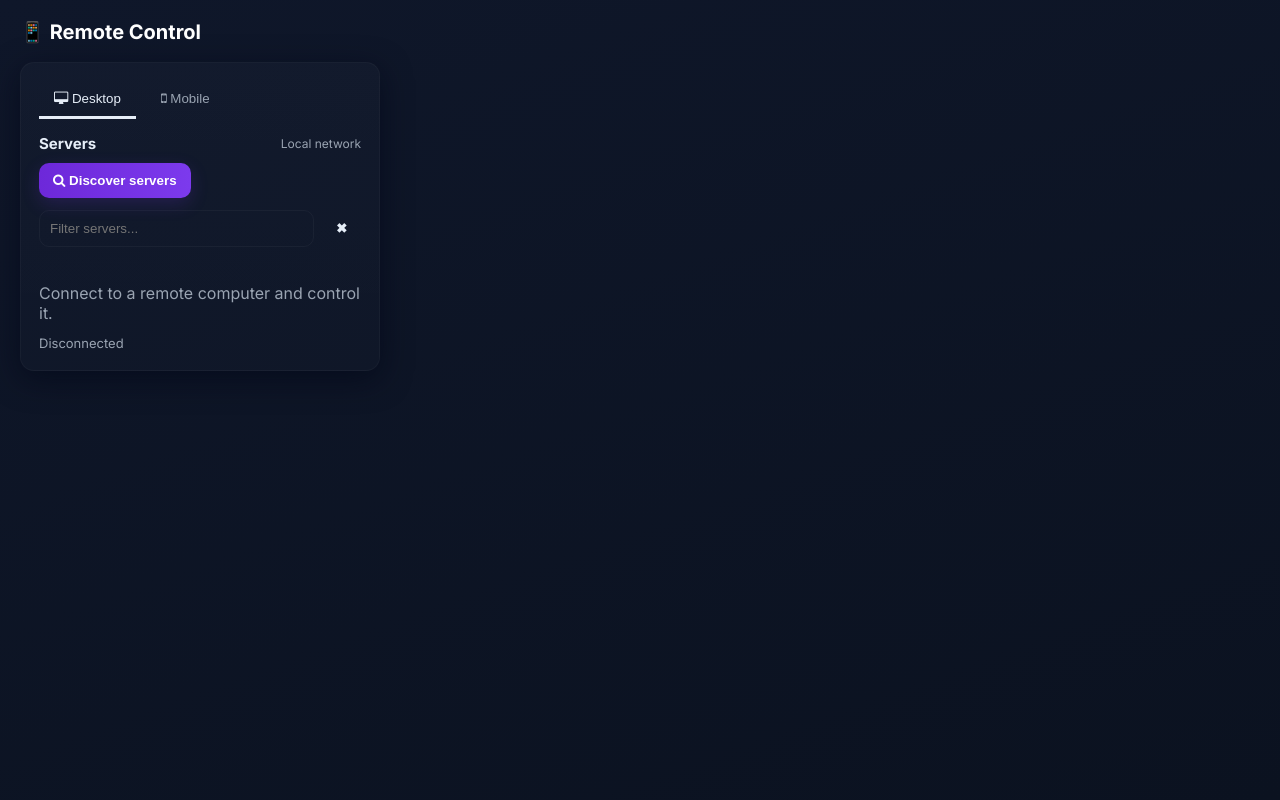
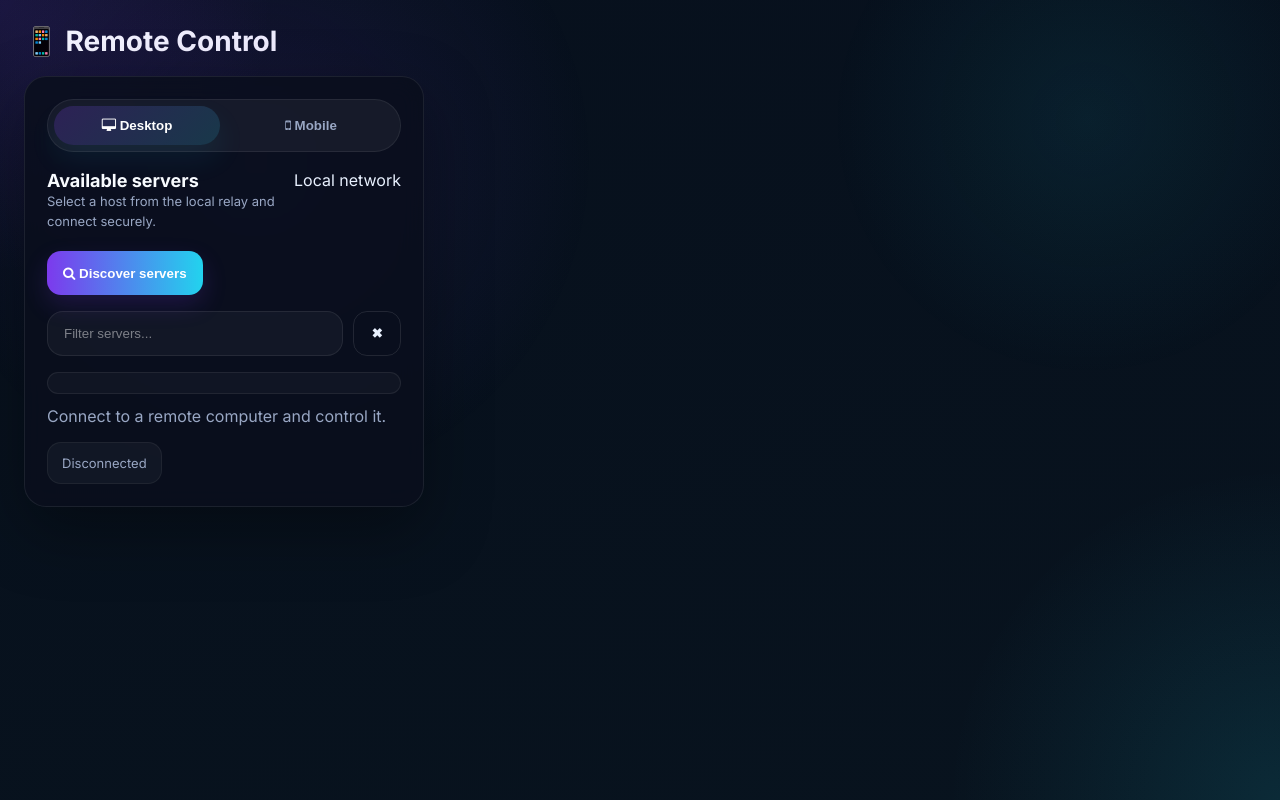
Before and after one commit to Davidhaba/remote-control, a Flask app: page / in a window 1280 px wide. Run offline with Flask 3, Linux system fonts and the light colour scheme; some libraries are stand-ins or nearby versions.

Commit message:
Add files via upload

```diff
--- a/static/style.css
+++ b/static/style.css
@@ -1,95 +1,133 @@
 :root {
-    --bg-1: #0f172a;
-    --bg-2: #0b1220;
-    --accent: #6d28d9;
-    --accent-2: #7c3aed;
-    --card-bg: #0b1220cc;
-    --glass: rgba(255, 255, 255, 0.04);
-    --muted: #9aa4b2;
-    --surface: #0b1220;
+    --bg-1: #07101d;
+    --bg-2: #08131e;
+    --accent: #7c3aed;
+    --accent-2: #22d3ee;
+    --card-bg: rgba(10, 14, 28, 0.86);
+    --surface: rgba(15, 22, 42, 0.86);
+    --muted: #99a7c4;
+    --border: rgba(255, 255, 255, 0.08);
+    --text: #e9f1ff;
 }
 
 * {
     box-sizing: border-box;
     margin: 0;
-    padding: 0
+    padding: 0;
 }
 
 html,
 body {
-    height: 100%
+    min-height: 100%;
 }
 
 body {
-    font-family: 'Inter', system-ui, -apple-system, 'Segoe UI', Roboto, Arial;
-    background: linear-gradient(160deg, var(--bg-1) 0%, var(--bg-2) 100%);
-    color: #e6eef8;
+    font-family: 'Inter', system-ui, -apple-system, 'Segoe UI', Roboto, Arial, sans-serif;
+    background: radial-gradient(circle at top left, rgba(124, 58, 237, 0.16), transparent 18%),
+        radial-gradient(circle at bottom right, rgba(34, 211, 238, 0.12), transparent 22%),
+        linear-gradient(160deg, var(--bg-1) 0%, var(--bg-2) 100%);
+    color: var(--text);
     min-height: 100vh;
     display: flex;
     flex-direction: column;
-    padding: 20px;
+    padding: 24px;
+}
+
+body::before {
+    content: '';
+    position: fixed;
+    inset: 0;
+    pointer-events: none;
+    background: radial-gradient(circle at 20% 20%, rgba(124, 58, 237, 0.12), transparent 28%),
+        radial-gradient(circle at 85% 15%, rgba(34, 211, 238, 0.08), transparent 20%);
 }
 
 .app-header {
     display: flex;
-    align-items: center;
-    gap: 12px;
-    margin-bottom: 18px
+    flex-direction: column;
+    gap: 8px;
+    margin-bottom: 18px;
 }
 
 .app-title {
-    font-size: 20px;
-    color: #fff;
-    font-weight: 700
+    font-size: 28px;
+    color: #f8fbff;
+    font-weight: 800;
 }
 
 .app-sub {
     color: var(--muted);
-    font-size: 13px
+    font-size: 14px;
+    max-width: 640px;
+    line-height: 1.6;
 }
 
 .layout {
     flex: 1;
     display: grid;
-    grid-template-columns: 360px 1fr;
-    gap: 20px;
-    align-items: start
+    grid-template-columns: minmax(320px, 400px) 1fr;
+    gap: 24px;
+    align-items: start;
 }
 
 .card {
-    background: linear-gradient(180deg, rgba(255, 255, 255, 0.02), rgba(255, 255, 255, 0.01));
-    border-radius: 14px;
-    padding: 18px;
-    box-shadow: 0 8px 30px rgba(2, 6, 23, 0.6);
-    border: 1px solid rgba(255, 255, 255, 0.03)
+    background: var(--card-bg);
+    border-radius: 22px;
+    padding: 22px;
+    box-shadow: 0 24px 65px rgba(0, 0, 0, 0.34);
+    border: 1px solid rgba(255, 255, 255, 0.08);
+    backdrop-filter: blur(12px);
+}
+
+.card-header {
+    display: flex;
+    justify-content: space-between;
+    align-items: flex-start;
+    gap: 12px;
+    margin-bottom: 20px;
+}
+
+.card-title {
+    font-size: 18px;
+    font-weight: 800;
+    color: #f8fbff;
+}
+
+.card-subtitle {
+    color: var(--muted);
+    font-size: 13px;
+    line-height: 1.55;
+    max-width: 230px;
 }
 
 .sidebar .controls {
     display: flex;
     gap: 10px;
-    align-items: center
+    align-items: center;
+    flex-wrap: wrap;
 }
 
 .btn {
     border: 0;
-    border-radius: 10px;
-    padding: 10px 14px;
-    font-weight: 600;
+    border-radius: 14px;
+    padding: 12px 16px;
+    font-weight: 700;
     cursor: pointer;
     background: transparent;
-    color: inherit
+    color: inherit;
+    min-height: 44px;
 }
 
 .btn-primary {
     background: linear-gradient(90deg, var(--accent), var(--accent-2));
     color: white;
-    box-shadow: 0 6px 18px rgba(124, 58, 237, 0.18)
+    box-shadow: 0 10px 24px rgba(124, 58, 237, 0.18);
 }
 
 .btn-ghost {
-    border: 1px solid rgba(255, 255, 255, 0.04);
-    padding: 8px 10px;
-    border-radius: 10px
+    border: 1px solid rgba(255, 255, 255, 0.10);
+    padding: 12px 14px;
+    border-radius: 14px;
 }
 
 .btn,
@@ -142,78 +180,123 @@ h2 {
 }
 
 .status {
-    margin-top: 12px;
+    margin-top: 16px;
+    display: inline-flex;
+    align-items: center;
+    gap: 8px;
+    padding: 12px 14px;
+    border-radius: 14px;
+    background: rgba(255, 255, 255, 0.04);
+    border: 1px solid rgba(255, 255, 255, 0.06);
+    color: var(--muted);
     font-size: 13px;
-    color: var(--muted);
-    display: inline-block
 }
 
 .status.connected {
-    color: #b7ffd9;
+    color: #d8ffe2;
+    background: rgba(35, 211, 154, 0.12);
+    border-color: rgba(35, 211, 154, 0.22);
 }
 
 .status.loading {
-    color: #fff
+    color: #fff;
+    background: rgba(124, 58, 237, 0.14);
+    border-color: rgba(124, 58, 237, 0.22);
+}
+
+.status.error {
+    color: #ffb3b3;
+    background: rgba(255, 96, 96, 0.14);
+    border-color: rgba(255, 96, 96, 0.18);
 }
 
 .search {
     display: flex;
-    gap: 8px;
-    margin-top: 12px
+    gap: 10px;
+    margin-top: 16px;
 }
 
 .search input {
     flex: 1;
-    padding: 10px;
-    border-radius: 10px;
-    border: 1px solid rgba(255, 255, 255, 0.04);
-    background: transparent;
-    color: inherit
+    padding: 14px 16px;
+    border-radius: 16px;
+    border: 1px solid rgba(255, 255, 255, 0.08);
+    background: rgba(255, 255, 255, 0.04);
+    color: inherit;
+    min-width: 0;
+}
+
+.search input::placeholder {
+    color: rgba(255, 255, 255, 0.45);
+}
+
+.search button {
+    min-width: 48px;
 }
 
 .server-list {
-    margin-top: 12px;
-    border-radius: 10px;
+    margin-top: 16px;
+    border-radius: 18px;
     overflow: auto;
-    max-height: 64vh;
-    padding: 6px
+    max-height: 62vh;
+    padding: 10px;
+    background: rgba(255, 255, 255, 0.03);
+    border: 1px solid rgba(255, 255, 255, 0.07);
 }
 
 .server-item {
-    display: flex;
-    align-items: center;
+    display: grid;
+    grid-template-columns: 1fr auto;
     gap: 12px;
-    padding: 10px;
-    border-radius: 10px;
-    margin-bottom: 8px;
-    background: linear-gradient(180deg, rgba(255, 255, 255, 0.01), rgba(255, 255, 255, 0.00));
-    border: 1px solid rgba(255, 255, 255, 0.02);
+    padding: 16px;
+    border-radius: 16px;
+    margin-bottom: 10px;
+    background: rgba(255, 255, 255, 0.02);
+    border: 1px solid rgba(255, 255, 255, 0.06);
     cursor: pointer;
-    transition: transform .12s, box-shadow .12s
+    transition: transform .18s ease, box-shadow .18s ease, border-color .18s ease;
 }
 
 .server-item:hover {
-    transform: translateY(-4px);
-    box-shadow: 0 10px 30px rgba(2, 6, 23, 0.6)
+    transform: translateY(-2px);
+    box-shadow: 0 12px 30px rgba(2, 6, 23, 0.18);
+    border-color: rgba(124, 58, 237, 0.18);
 }
 
 .server-item.selected {
-    outline: 2px solid rgba(124, 58, 237, 0.18);
-    box-shadow: 0 14px 40px rgba(124, 58, 237, 0.06)
+    border-color: rgba(124, 58, 237, 0.38);
+    box-shadow: 0 18px 40px rgba(124, 58, 237, 0.16);
+    background: rgba(124, 58, 237, 0.07);
 }
 
 .server-meta {
-    flex: 1
+    display: flex;
+    flex-direction: column;
+    justify-content: center;
 }
 
 .server-title {
-    font-weight: 600;
-    color: #fff
+    font-size: 16px;
+    font-weight: 700;
+    color: #f8fbff;
 }
 
 .server-sub {
     font-size: 13px;
-    color: var(--muted)
+    color: var(--muted);
+    line-height: 1.5;
+}
+
+.server-pill {
+    display: inline-flex;
+    align-items: center;
+    justify-content: center;
+    padding: 6px 12px;
+    border-radius: 999px;
+    background: rgba(255, 255, 255, 0.05);
+    color: var(--muted);
+    font-size: 12px;
+    white-space: nowrap;
 }
 
 .server-actions {
--- a/templates/index.html
+++ b/templates/index.html
@@ -12,24 +12,30 @@
     <style>
         .tabs {
             display: flex;
-            gap: 10px;
-            margin-bottom: 15px;
-            border-bottom: 1px solid var(--border);
+            gap: 8px;
+            margin-bottom: 18px;
+            padding: 6px;
+            background: rgba(255, 255, 255, 0.05);
+            border-radius: 999px;
+            border: 1px solid rgba(255, 255, 255, 0.07);
         }
 
         .tab-btn {
-            padding: 10px 15px;
+            flex: 1;
+            padding: 12px 14px;
             border: none;
             background: transparent;
             cursor: pointer;
             color: var(--muted);
-            border-bottom: 3px solid transparent;
-            transition: all 0.3s;
+            font-weight: 700;
+            border-radius: 999px;
+            transition: all 0.2s ease;
         }
 
         .tab-btn.active {
-            color: var(--primary);
-            border-bottom-color: var(--primary);
+            color: #fff;
+            background: linear-gradient(135deg, rgba(124, 58, 237, 0.22), rgba(34, 211, 238, 0.16));
+            box-shadow: 0 14px 30px rgba(34, 211, 238, 0.08);
         }
 
         .tab-content {
@@ -135,21 +144,21 @@
 
                 <!-- Desktop Tab -->
                 <div id="tab-desktop" class="tab-content active">
-                    <div style="display:flex;justify-content:space-between;align-items:center;margin-bottom:10px">
-                        <h2 style="margin:0">Servers</h2>
-                        <div style="font-size:12px;color:var(--muted)">Local network</div>
+                        <div class="card-header">
+                        <div>
+                            <div class="card-title">Available servers</div>
+                            <div class="card-subtitle">Select a host from the local relay and connect securely.</div>
+                        </div>
+                        <div class="card-pill">Local network</div>
                     </div>
 
-                    <div class="controls" style="margin-top:10px">
-                        <button class="btn btn-primary" onclick="discoverServers()"><i class="fa fa-search"></i>
-                            Discover
-                            servers</button>
+                    <div class="controls">
+                        <button class="btn btn-primary" onclick="discoverServers()"><i class="fa fa-search"></i> Discover servers</button>
                     </div>
 
                     <div class="search">
                         <input id="serverSearch" placeholder="Filter servers..." oninput="filterServers()">
-                        <button class="btn"
-                            onclick="document.getElementById('serverSearch').value='';filterServers();">✖</button>
+                        <button class="btn btn-ghost" onclick="document.getElementById('serverSearch').value='';filterServers();">✖</button>
                     </div>
 
                     <div id="serverList" class="server-list"></div>
@@ -160,21 +169,21 @@
 
                 <!-- Mobile Tab -->
                 <div id="tab-mobile" class="tab-content">
-                    <div style="display:flex;justify-content:space-between;align-items:center;margin-bottom:10px">
-                        <h2 style="margin:0">Devices</h2>
-                        <div style="font-size:12px;color:var(--muted)">Android</div>
+                        <div class="card-header">
+                        <div>
+                            <div class="card-title">Android devices</div>
+                            <div class="card-subtitle">Find connected phones and tablets with ADB debugging enabled.</div>
+                        </div>
+                        <div class="card-pill">Mobile</div>
                     </div>
 
-                    <div class="controls" style="margin-top:10px">
-                        <button class="btn btn-primary" onclick="discoverAndroidDevices()"><i class="fa fa-search"></i>
-                            Discover
-                            devices</button>
+                    <div class="controls">
+                        <button class="btn btn-primary" onclick="discoverAndroidDevices()"><i class="fa fa-search"></i> Discover devices</button>
                     </div>
 
                     <div class="search">
                         <input id="deviceSearch" placeholder="Filter devices..." oninput="filterAndroidDevices()">
-                        <button class="btn"
-                            onclick="document.getElementById('deviceSearch').value='';filterAndroidDevices();">✖</button>
+                        <button class="btn btn-ghost" onclick="document.getElementById('deviceSearch').value='';filterAndroidDevices();">✖</button>
                     </div>
 
                     <div id="deviceList" class="server-list"></div>
```
Also changed, not shown: other parts of static/style.css (+15 -13 lines), other parts of templates/index.html (+20 -17 lines).
